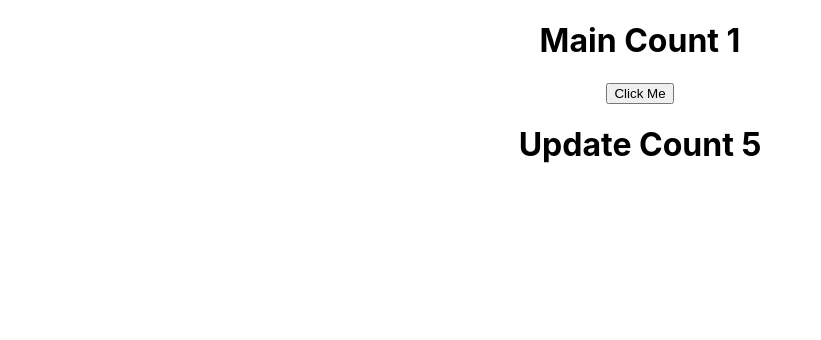
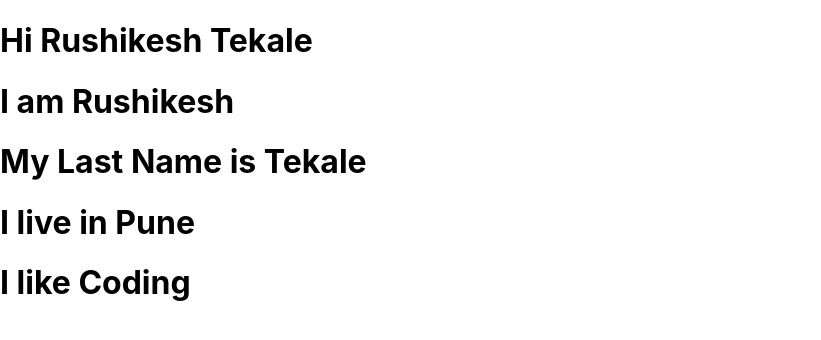
Before and after one commit to RushikeshTekale66/React-Important-Concept, a React (Create React App) app: page / in a window 1280 px wide. Shown: the top 340 px of the page, without its empty margins (0-821 px from the left). Built offline with nearby package versions, Linux system fonts and the light colour scheme.

Commit message:
Props in react

```diff
--- a/src/App.js
+++ b/src/App.js
@@ -1,23 +1,17 @@
-import { useState } from 'react';
-import './App.css';
+import Props from "./Component/Props";
 
-
-function App() {
-  const [count, setCount] = useState(1);
-
-  let multiplication = count * 5;
-
-  let multiplybyfive = ()=>{
-        setCount(count+1)
+const App = () => {
+  const city = "Pune";
+  const state = {
+    name: "Rushikesh",
+    lname: "Tekale"
   }
-
   return (
-    <div className="App">
-        <h1>Main Count {count}</h1>
-        <button onClick={multiplybyfive}>Click Me</button>
-        <h1>Update Count {multiplication}</h1>
-    </div>
-  );
+    <>
+      <h1>Hi Rushikesh Tekale</h1>
+      <Props name={state.name} lname={state.lname} city={city} like="Coding" />
+    </>
+  )
 }
 
 export default App;
--- /dev/null
+++ b/src/Component/Props.js
@@ -0,0 +1,14 @@
+import React from 'react';
+
+const Props = (props)=>{
+    return(
+        <>
+        <h1>I am {props.name}</h1>
+        <h1>My Last Name is {props.lname}</h1>
+        <h1>I live in {props.city}</h1>
+        <h1>I like {props.like}</h1>
+        </>
+    )
+}
+
+export default Props;
```
